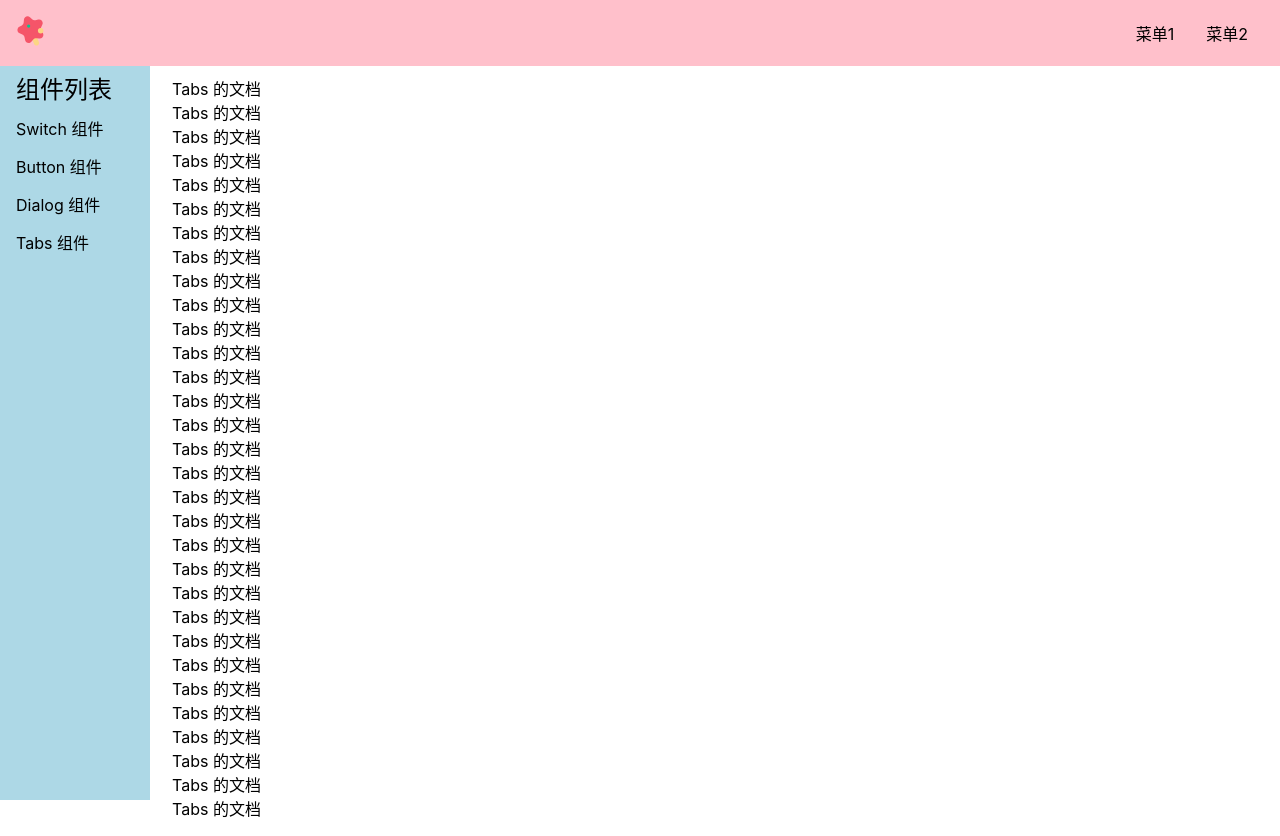
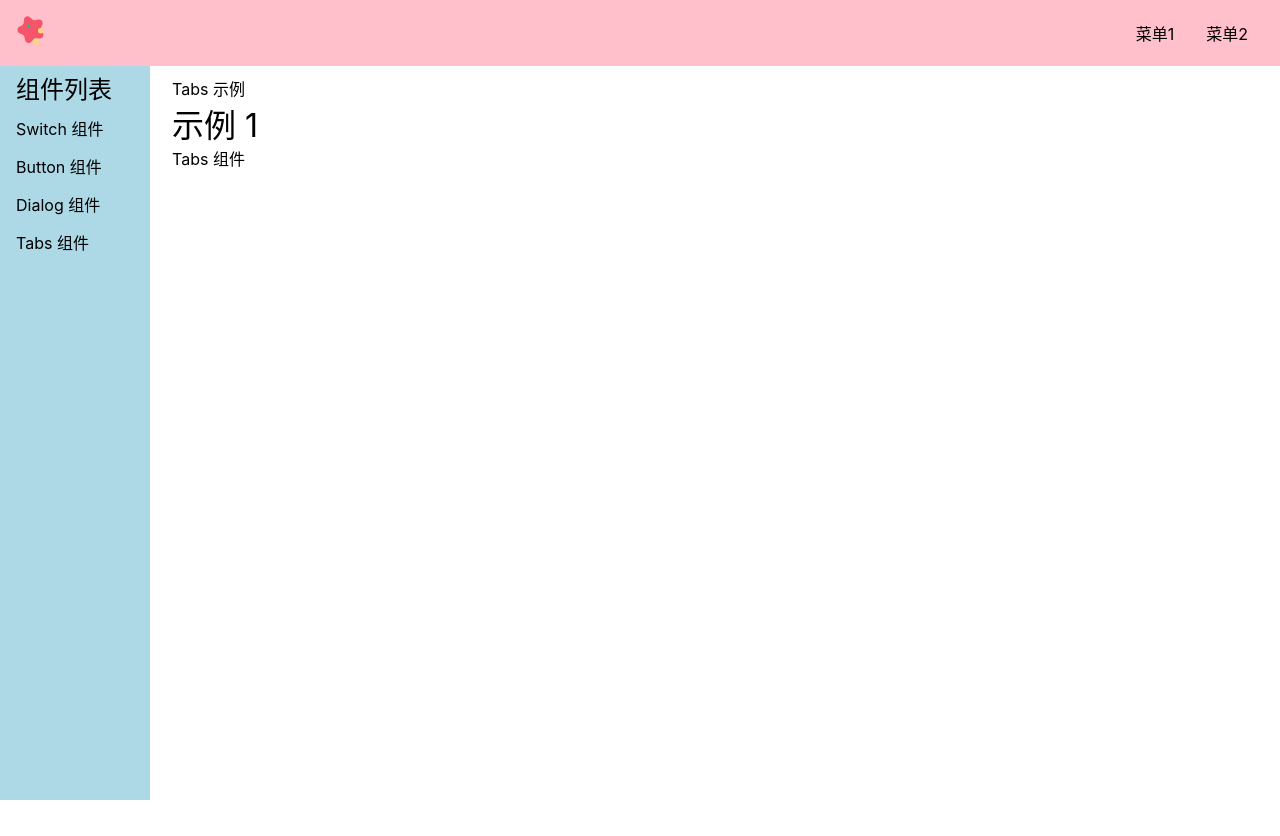
Before and after one commit to EvelynWXY/jelly-ui, a Vue app: page /#/doc/tabs in a window 1280 px wide. After the commit the page ends 800 px from the top, so only its background shows below. Built offline with nearby package versions, Linux system fonts and the light colour scheme.

Commit message:
创建 Tabs 和 Tab 组件

```diff
--- a/src/components/DialogDemo.vue
+++ b/src/components/DialogDemo.vue
@@ -1,5 +1,5 @@
 <template>
-    <div>
+
     <div>Dialog 示例</div>
     <h1>基本</h1>
     <Button @click="toggle">toggle</Button>
@@ -19,7 +19,7 @@
     <Button @click="showDialog">show</Button>
 
 
-    </div>
+
 </template>
 <script lang="ts">
 import { ref } from 'vue';
--- a/src/components/TabsDemo.vue
+++ b/src/components/TabsDemo.vue
@@ -1,36 +1,16 @@
 <template>
-    <div>
+    <div>Tabs 示例</div>
+    <h1>示例 1</h1>
+    <Tabs>
+        <Tab title="导航1">内容1</Tab>
+        <Tab title="导航2">内容1</Tab>
+    </Tabs>
 
-        <p>Tabs 的文档</p>
-        <p>Tabs 的文档</p>
-        <p>Tabs 的文档</p>
-        <p>Tabs 的文档</p>
-        <p>Tabs 的文档</p>
-        <p>Tabs 的文档</p>
-        <p>Tabs 的文档</p>
-        <p>Tabs 的文档</p>
-        <p>Tabs 的文档</p>
-        <p>Tabs 的文档</p>
-        <p>Tabs 的文档</p>
-        <p>Tabs 的文档</p>
-        <p>Tabs 的文档</p>
-        <p>Tabs 的文档</p>
-        <p>Tabs 的文档</p>
-        <p>Tabs 的文档</p>
-        <p>Tabs 的文档</p>
-        <p>Tabs 的文档</p>
-        <p>Tabs 的文档</p>
-        <p>Tabs 的文档</p>
-        <p>Tabs 的文档</p>
-        <p>Tabs 的文档</p>
-        <p>Tabs 的文档</p>
-        <p>Tabs 的文档</p>
-        <p>Tabs 的文档</p>
-        <p>Tabs 的文档</p>
-        <p>Tabs 的文档</p>
-        <p>Tabs 的文档</p>
-        <p>Tabs 的文档</p>
-        <p>Tabs 的文档</p>
-        <p>Tabs 的文档</p>
-    </div>
 </template>
+<script lang="ts">
+import Tabs from '../libs/Tabs.vue'
+import Tab from '../libs/Tab.vue'
+export default {
+    components: { Tabs, Tab }
+}
+</script>
--- /dev/null
+++ b/src/libs/Tab.vue
@@ -0,0 +1,5 @@
+<template>
+    <div>
+        Tab 组件
+    </div>
+</template>
--- /dev/null
+++ b/src/libs/Tabs.vue
@@ -0,0 +1,5 @@
+<template>
+    <div>
+        Tabs 组件
+    </div>
+</template>
```
Lines whose indentation alone changed are shown as unchanged.
